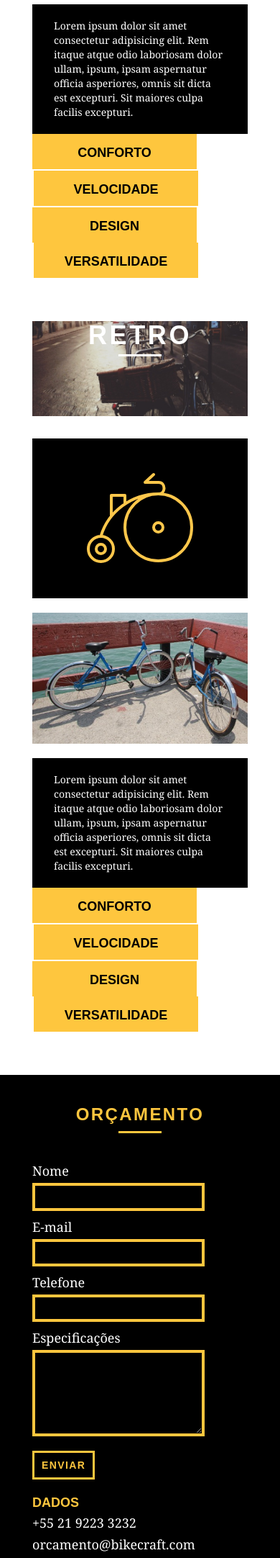
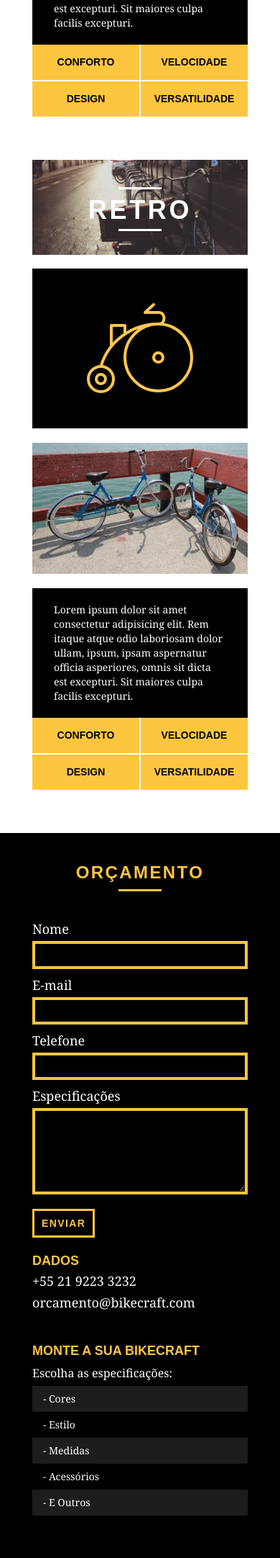
Before and after one commit to conchal/projeto-html-css, a PHP site: page /produtos.html in a window 390 px wide. Shown: the part 2115-4279 px from the top of the page at 72% size. Run offline with PHP 8.4, Linux system fonts and the light colour scheme.

Commit message:
finish responsive produtos

```diff
--- a/css/responsivo.css
+++ b/css/responsivo.css
@@ -18,7 +18,7 @@
     padding: 6px;
   }
 
-}
+
 
 .footer_redes ul li a img {
   width: 26px;
@@ -39,9 +39,16 @@
 .produto_info p {
   font-size: 14px;
   line-height: 20px;
+  height: 140px;
   padding: 20px 30px;
 }
 
+.produto_info ul li {
+  width: 181px;
+  height: 49px;
+}
+
+}
 
 
 
@@ -126,4 +133,38 @@
     line-height: 20px;
   }
 
+  /* Produtos */
+
+.produto_item h2 {
+  top: -100px;
+  margin-bottom: -68px;
 }
+
+.produto_icone {
+  padding: 41px 0;
+}
+
+.produto_info p {
+  font-size: 14px;
+  line-height: 20px;
+  height: auto;
+  padding: 20px 30px;
+}
+
+.produto_info ul li {
+  width: 149px;
+  height: 49px;
+  font-size: 14px;
+  line-height: 20px;
+  padding-top: 14px;
+}
+
+.form {
+  padding-right: 0px;
+}
+
+.orcamento_dados ul {
+  padding-right: 0px;
+}
+
+}
```
